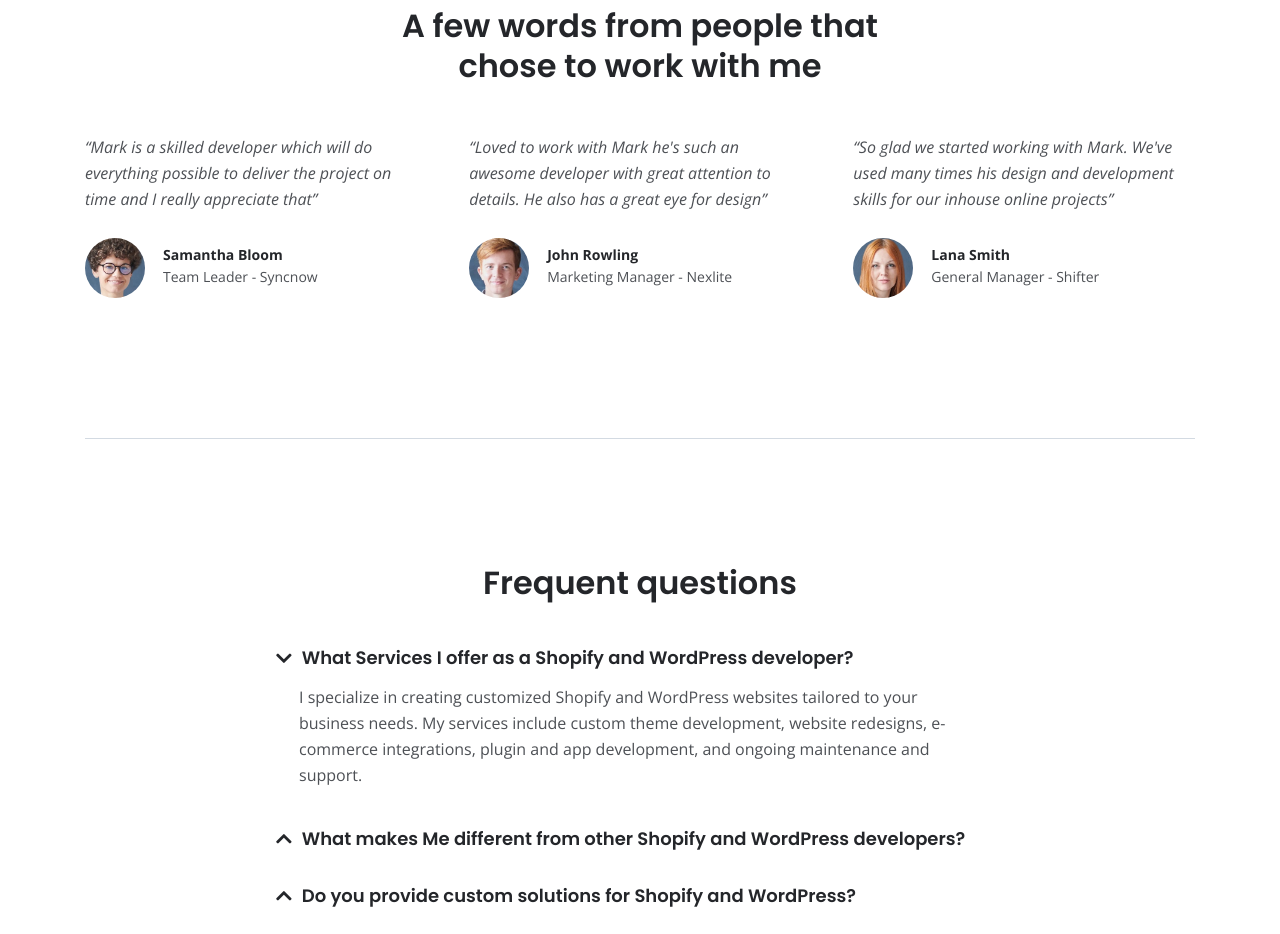
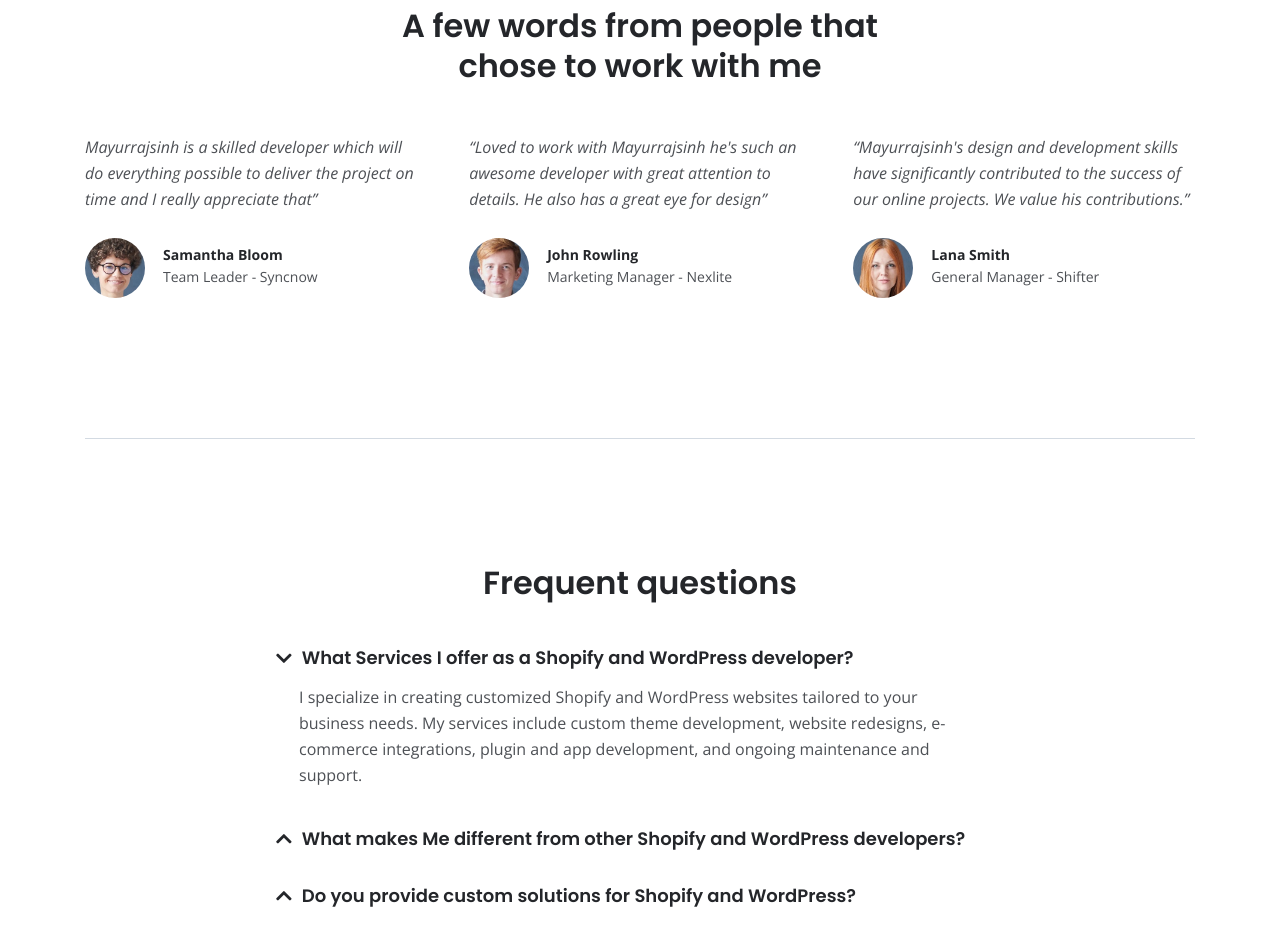
Before and after one commit to Raa-Mayurrajsinh/portfolio_website, a plain HTML site: page index.html in a window 1280 px wide. Shown: the part 3920-4854 px from the top of the page. Drawn offline with nearby package versions, Linux system fonts and the light colour scheme.

Commit message:
Changed the testimonials section

```diff
--- a/index.html
+++ b/index.html
@@ -250,7 +250,7 @@
                     <!-- Card -->
                     <div class="card">
                         <div class="card-body">
-                            <p class="testimonial-text">“Mark is a skilled developer which will do everything
+                            <p class="testimonial-text">Mayurrajsinh is a skilled developer which will do everything
                                 possible
                                 to deliver the project on time and I really appreciate that”</p>
                             <div class="details">
@@ -267,7 +267,7 @@
                     <!-- Card -->
                     <div class="card">
                         <div class="card-body">
-                            <p class="testimonial-text">“Loved to work with Mark he's such an awesome developer
+                            <p class="testimonial-text">“Loved to work with Mayurrajsinh he's such an awesome developer
                                 with
                                 great attention to details. He also has a great eye for design”</p>
                             <div class="details">
@@ -284,9 +284,9 @@
                     <!-- Card -->
                     <div class="card">
                         <div class="card-body">
-                            <p class="testimonial-text">“So glad we started working with Mark. We've used many
-                                times his
-                                design and development skills for our inhouse online projects”</p>
+                            <p class="testimonial-text">“Mayurrajsinh's design and development skills have significantly
+                                contributed to the success of our online projects. We value his contributions.”
+                            </p>
                             <div class="details">
                                 <img src="images/testimonial-3.jpg" alt="alternative">
                                 <div class="text">
```
